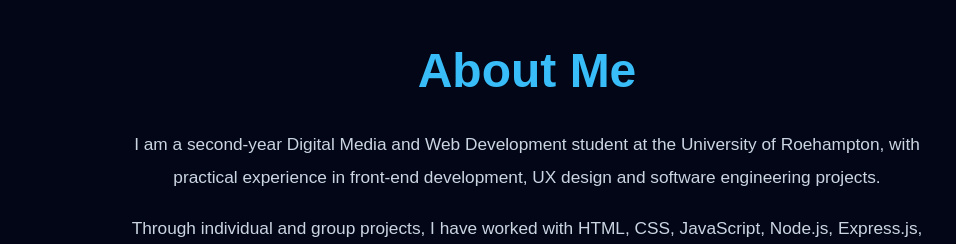
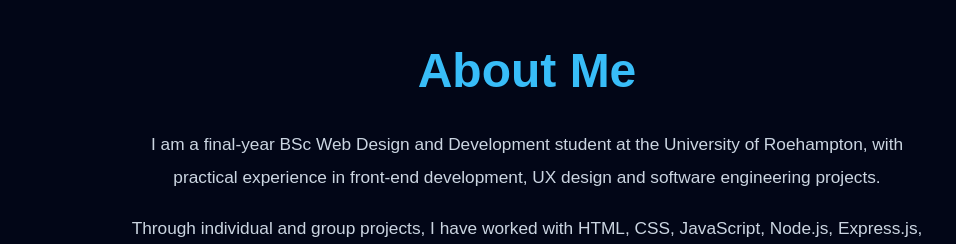
Before and after one commit to gurelp35/pakize_portfolio, a plain HTML site: page index.html in a window 1280 px wide. Shown: the part 880-1124 px from the top of the page, without its empty margins (113-1069 px from the left). Drawn offline with Linux system fonts and the light colour scheme.

Commit message:
fix: correct degree and final-year status in portfolio bio

```diff
--- a/index.html
+++ b/index.html
@@ -46,7 +46,7 @@
     <section id="about" class="about">
         <h2>About Me</h2>
         <p>
-            I am a second-year Digital Media and Web Development student at the University of Roehampton,
+            I am a final-year BSc Web Design and Development student at the University of Roehampton,
             with practical experience in front-end development, UX design and software engineering projects.
         </p>
         <p>
```
